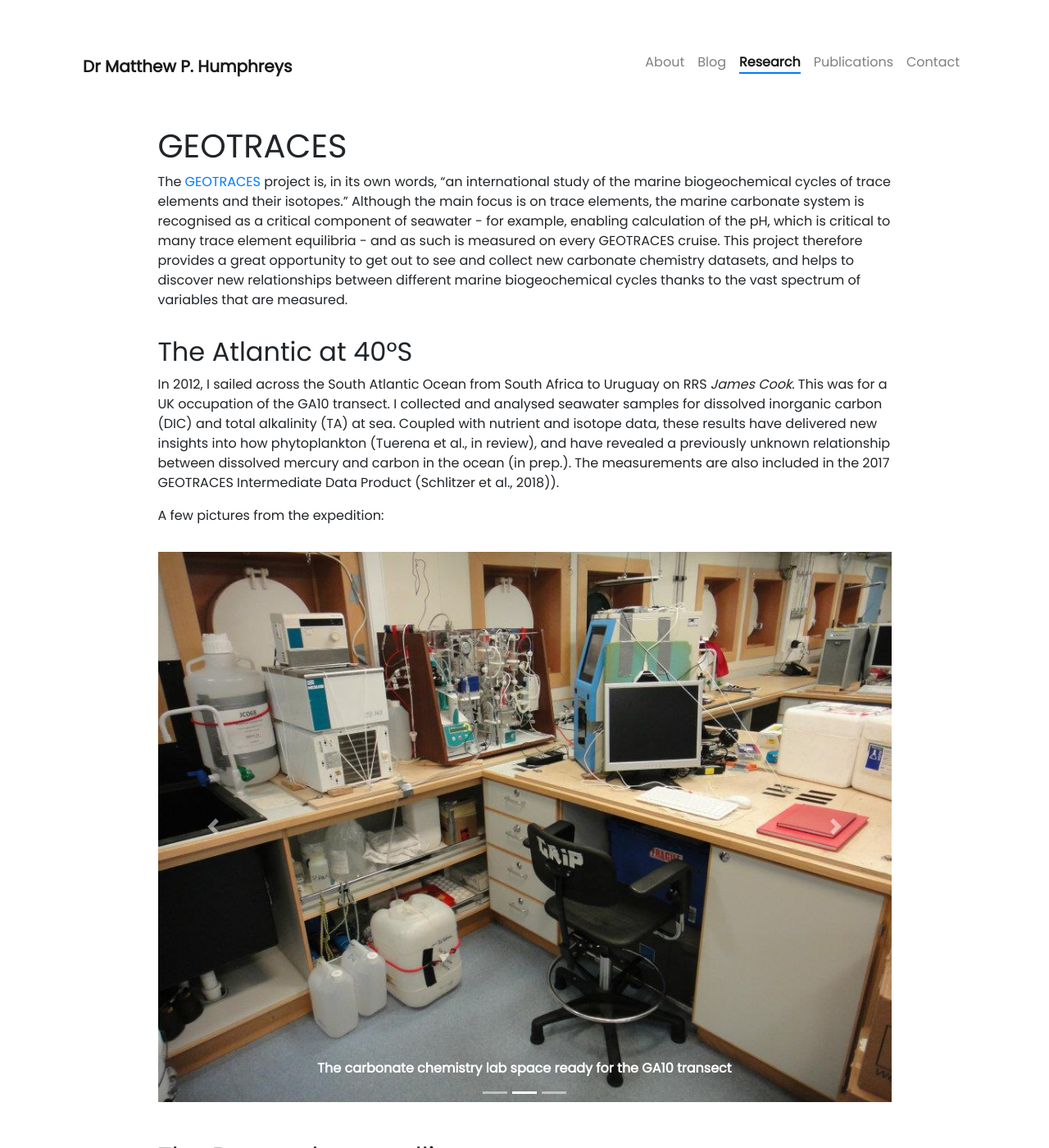
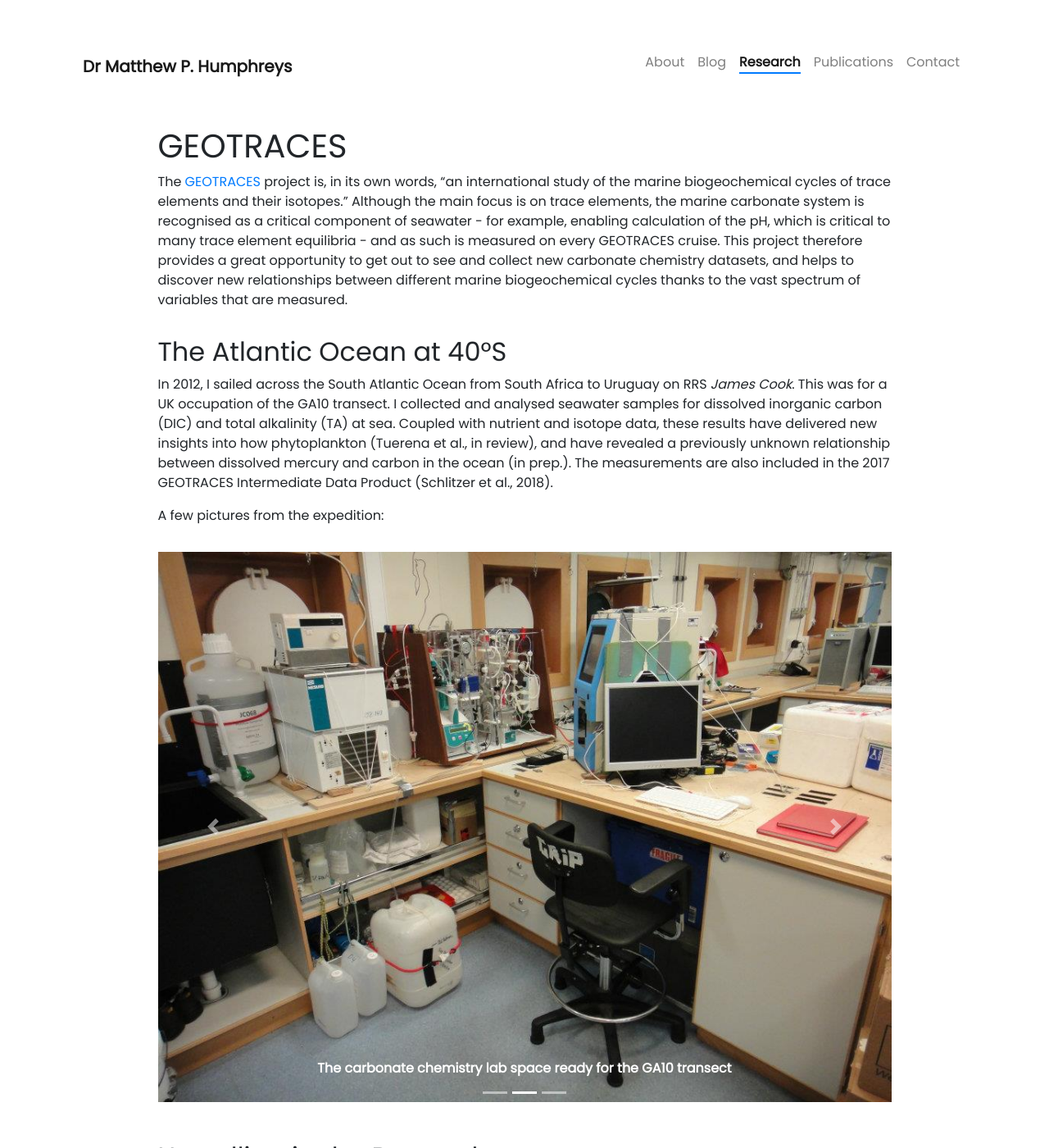
Before and after one commit to mvdh7/mvdh7.github.io, a Jekyll site: the page built from _projects/500-geotraces.md, in a window 1280 px wide and 1400 px high. Shown: the whole window at 82% size. Built offline with Jekyll 4.4.1, drawn with Linux system fonts in a browser that asks for light colours; nearby versions of some CDN libraries; comment, search, counter and statistics services are not loaded; some of the changed text lies outside the part shown.

Commit message:
Fix typos

```diff
--- a/_projects/500-geotraces.md
+++ b/_projects/500-geotraces.md
@@ -10,9 +10,9 @@ permalink: /research/geotraces/
 
 The [GEOTRACES](http://www.geotraces.org) project is, in its own words, "an international study of the marine biogeochemical cycles of trace elements and their isotopes." Although the main focus is on trace elements, the marine carbonate system is recognised as a critical component of seawater - for example, enabling calculation of the pH, which is critical to many trace element equilibria - and as such is measured on every GEOTRACES cruise. This project therefore provides a great opportunity to get out to see and collect new carbonate chemistry datasets, and helps to discover new relationships between different marine biogeochemical cycles thanks to the vast spectrum of variables that are measured.
 
-## The Atlantic at 40°S
+## The Atlantic Ocean at 40°S
 
-In 2012, I sailed across the South Atlantic Ocean from South Africa to Uruguay on RRS *James Cook*. This was for a UK occupation of the GA10 transect. I collected and analysed seawater samples for dissolved inorganic carbon (DIC) and total alkalinity (TA) at sea. Coupled with nutrient and isotope data, these results have delivered new insights into how phytoplankton (Tuerena et al., in review), and have revealed a previously unknown relationship between dissolved mercury and carbon in the ocean (in prep.). The measurements are also included in the 2017 GEOTRACES Intermediate Data Product (Schlitzer et al., 2018)).
+In 2012, I sailed across the South Atlantic Ocean from South Africa to Uruguay on RRS *James Cook*. This was for a UK occupation of the GA10 transect. I collected and analysed seawater samples for dissolved inorganic carbon (DIC) and total alkalinity (TA) at sea. Coupled with nutrient and isotope data, these results have delivered new insights into how phytoplankton (Tuerena et al., in review), and have revealed a previously unknown relationship between dissolved mercury and carbon in the ocean (in prep.). The measurements are also included in the 2017 GEOTRACES Intermediate Data Product (Schlitzer et al., 2018).
 
 A few pictures from the expedition:
 
```
Also changed, not shown: other parts of _projects/500-geotraces.md (+2 -2 lines).
